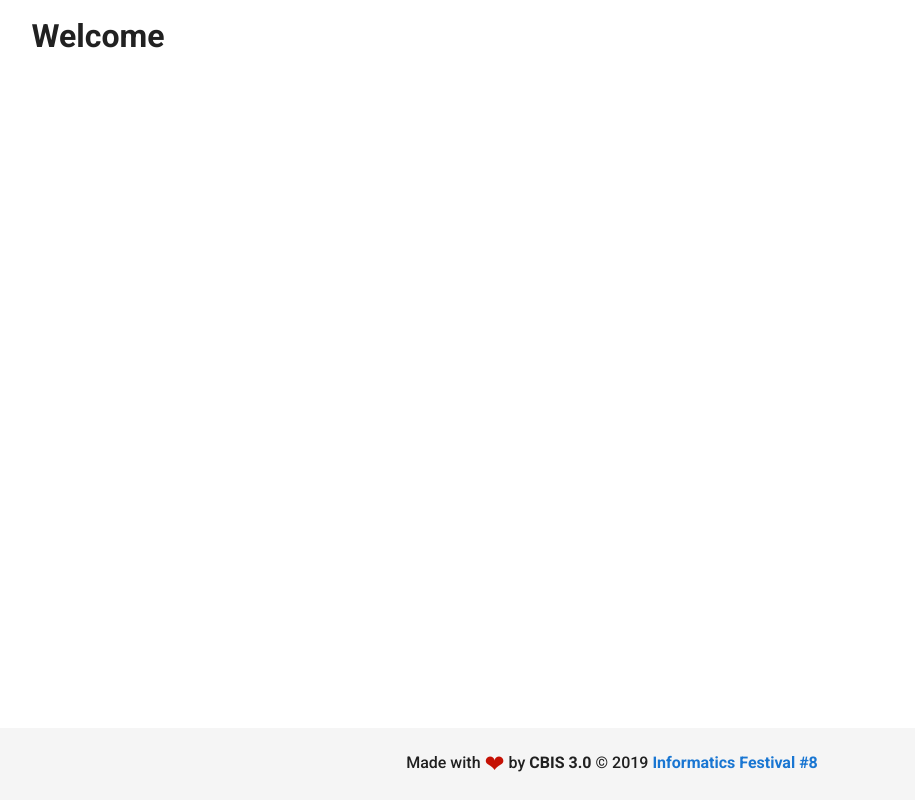
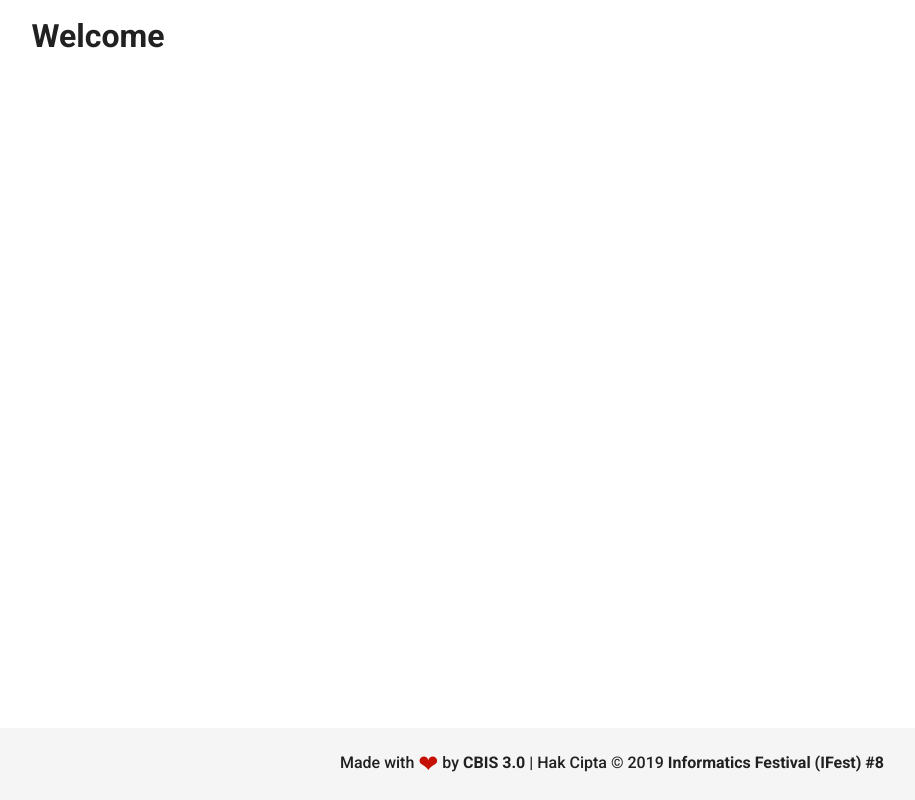
Before and after one commit to ifest-uajy/dashboard, a Vue app: page / in a window 1280 px wide. Shown: the whole page, without its empty margins (28-943 px from the left). Built offline with nearby package versions, Linux system fonts and the light colour scheme; what vue-letter-avatar would draw is missing.

Commit message:
Fixes typing in footer

```diff
--- a/src/components/Footer.vue
+++ b/src/components/Footer.vue
@@ -8,14 +8,14 @@
             <span style="color: #c51104; font-size: 1.5em; vertical-align:middle;">❤</span>
             by
             <strong>CBIS 3.0</strong>
-            © {{ new Date().getFullYear() }}
+            |&nbsp;Hak Cipta © {{ new Date().getFullYear() }}
             <a
               href="https://ifest-uajy.com"
               target="_blank"
               rel="noopener noreferrer"
               class="LinkToHome"
             >
-              <strong>Informatics Festival #8</strong>
+              <span class="footer-text">Informatics Festival (IFest) #8</span>
             </a>
           </p>
         </v-flex>
@@ -29,4 +29,8 @@
 .LinkToHome {
     text-decoration-line: unset
 }
+.footer-text {
+  font-weight: bolder;
+  color: #212121;
+}
 </style>
```
